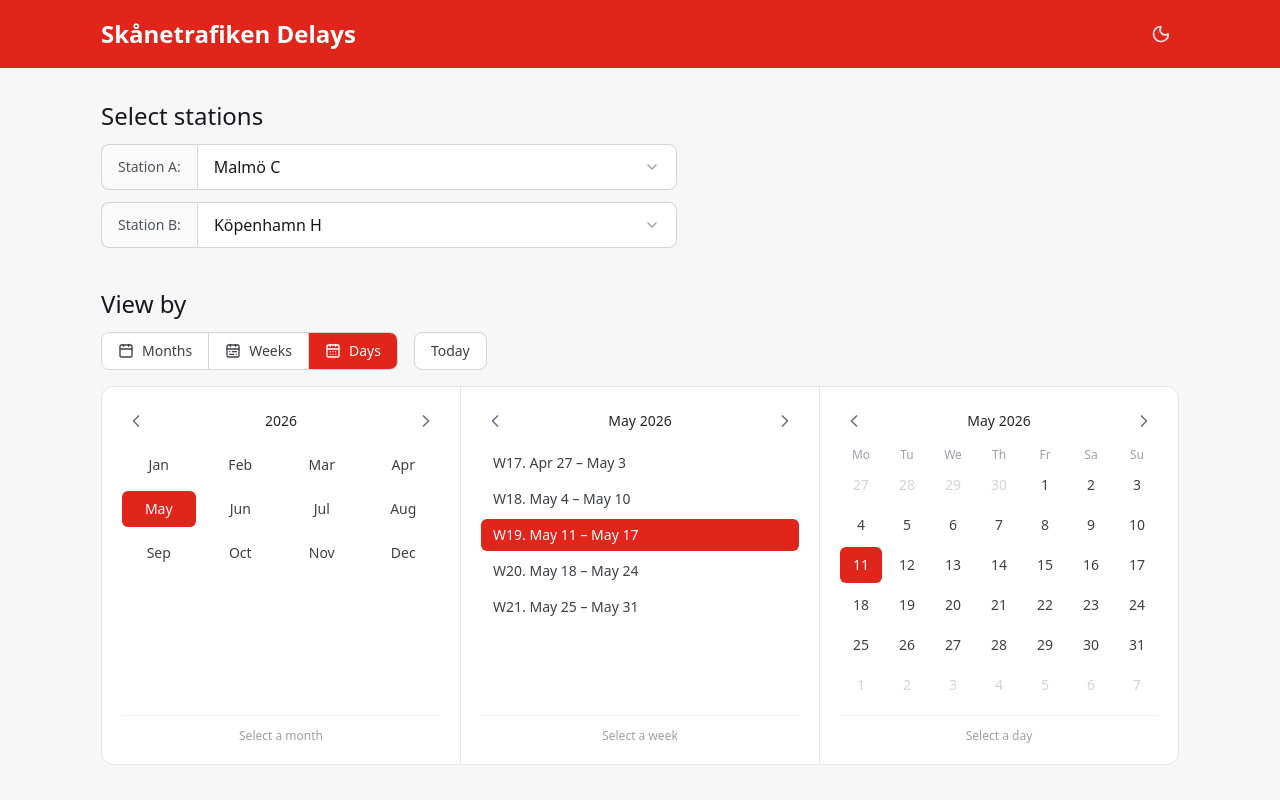
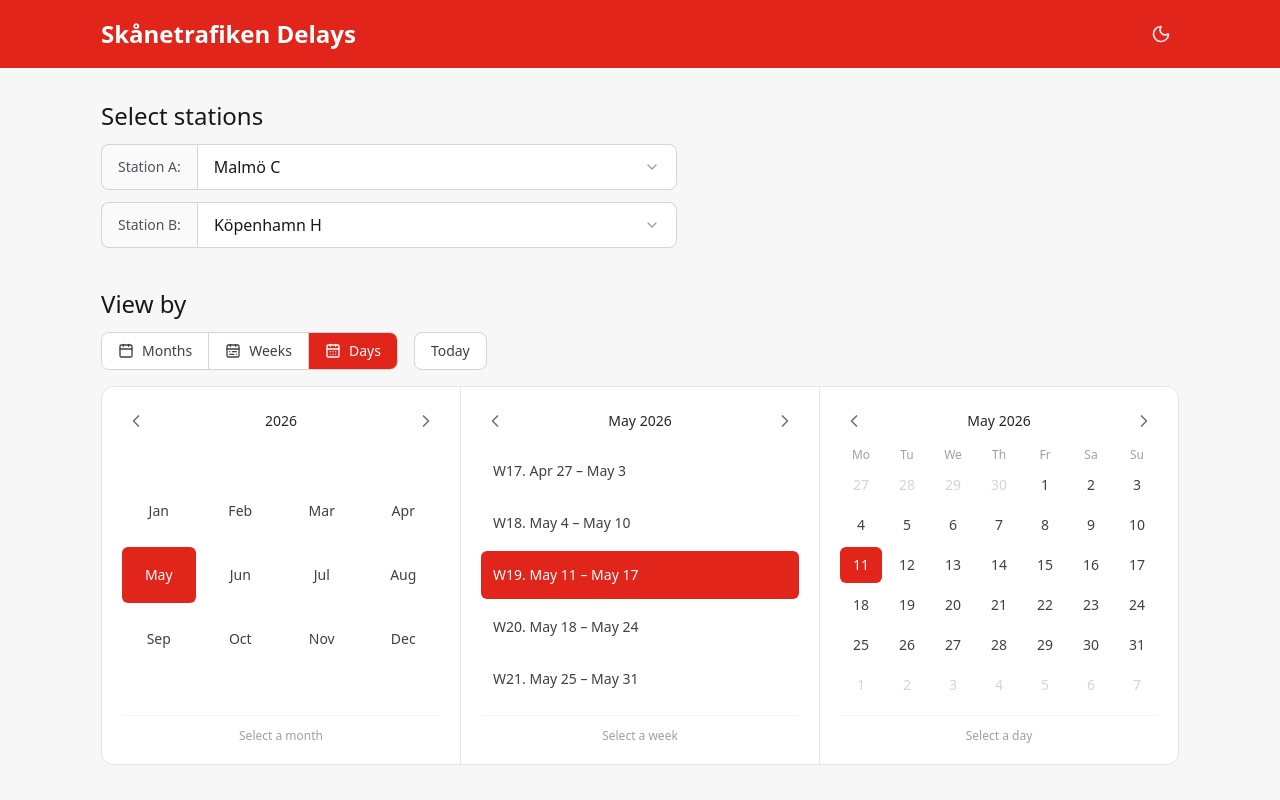
Before and after one commit to nermin99/skanetrafiken-delays, a React (Vite) app: page / in a window 1280 px wide. Shown: the top 800 px of the page. Built offline with nearby package versions, Linux system fonts and the light colour scheme.

Commit message:
Fix month selector alignment and styling

```diff
--- a/src/components/MonthPanel.tsx
+++ b/src/components/MonthPanel.tsx
@@ -11,7 +11,8 @@
   onSelect: (month: number) => void
 }) {
   return (
-    <div className="grid grid-cols-4 gap-2">
+    <div className="flex h-full items-center">
+      <div className="grid w-full grid-cols-4 gap-2">
         {Array.from({ length: 12 }, (_, month) => {
           const active = selected.year === year && selected.month === month
           return (
@@ -21,7 +22,7 @@
               aria-pressed={active}
               onClick={() => onSelect(month)}
               className={[
-              'rounded-md px-2 py-2 text-sm transition-colors',
+                'h-14 rounded-md text-sm transition-colors',
                 active
                   ? 'bg-brand font-medium text-white'
                   : 'text-zinc-700 hover:bg-zinc-100 dark:text-zinc-200 dark:hover:bg-zinc-800',
@@ -32,5 +33,6 @@
           )
         })}
       </div>
+    </div>
   )
 }
--- a/src/components/WeekPanel.tsx
+++ b/src/components/WeekPanel.tsx
@@ -13,7 +13,7 @@
 }) {
   const weeks = weeksOverlappingMonth(display.year, display.month)
   return (
-    <div className="space-y-1">
+    <div className="flex h-full flex-col gap-1">
       {weeks.map((week) => {
         const active = selected.year === week.year && selected.week === week.week
         return (
@@ -23,7 +23,7 @@
             aria-pressed={active}
             onClick={() => onSelect(week)}
             className={[
-              'block w-full rounded-md px-3 py-1.5 text-left text-sm transition-colors',
+              'flex-1 rounded-md px-3 py-1.5 text-left text-sm transition-colors',
               active
                 ? 'bg-brand font-medium text-white'
                 : 'text-zinc-700 hover:bg-zinc-100 dark:text-zinc-200 dark:hover:bg-zinc-800',
```
Lines whose indentation alone changed are shown as unchanged.
